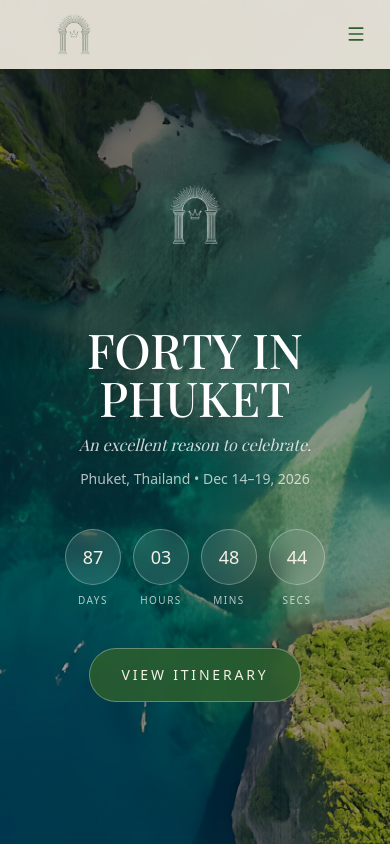
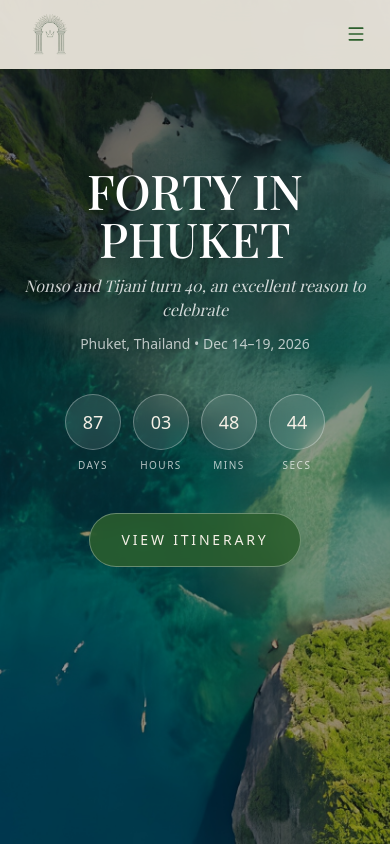
Before and after one commit to nomsou/birthday-phuket, a Next.js app: page / in a window 390 px wide. Shown: the top 846 px of the page. Built offline with nearby package versions, Linux system fonts and the light colour scheme.

Commit message:
content(hero): update subtitle to name the celebrants

```diff
--- a/src/components/home/Hero.tsx
+++ b/src/components/home/Hero.tsx
@@ -21,8 +21,8 @@ export function Hero() {
 
       <div className="absolute inset-0 bg-black/40" />
 
-      <div className="relative z-10 flex flex-col items-center">
-        <div className="mb-8 brightness-0 invert  [&_div.relative]:!w-36 [&_div.relative]:!h-36 md:[&_div.relative]:!w-48 md:[&_div.relative]:!h-48">
+      <div className="relative z-10 flex flex-col items-center -mt-28 md:mt-0">
+        <div className="hidden md:block mb-8 brightness-0 invert [&_div.relative]:!w-36 [&_div.relative]:!h-36 md:[&_div.relative]:!w-48 md:[&_div.relative]:!h-48">
           <Logo variant="mark" />
         </div>
 
@@ -37,7 +37,7 @@ export function Hero() {
             className="text-base md:text-lg italic text-white/80 drop-shadow"
             style={{ fontFamily: "'Playfair Display', serif" }}
           >
-            An excellent reason to celebrate.
+            Nonso and Tijani turn 40, an excellent reason to celebrate
           </p>
           <p className="text-sm md:text-base text-white/70 drop-shadow">
             Phuket, Thailand • Dec 14–19, 2026
--- a/src/components/layout/Navbar.tsx
+++ b/src/components/layout/Navbar.tsx
@@ -25,7 +25,7 @@ export function Navbar() {
         className="fixed top-0 left-0 right-0 z-40 flex items-center justify-between px-6 md:px-12 py-4 bg-[#F5F0E6]/90 backdrop-blur-md border-b"
         style={{ borderColor: "#E0DCD0" }}
       >
-        <a href="#top" className="flex items-center gap-3 group">
+        <a href="#top" className="flex items-center gap-3 group -ml-6">
           <div className="absolute w-25 h-25 transition-transform group-hover:scale-105">
             <Image
               src="/logo.png"
```
